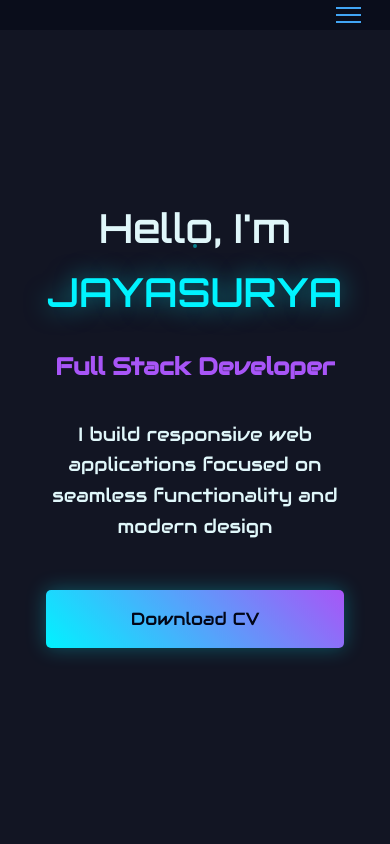
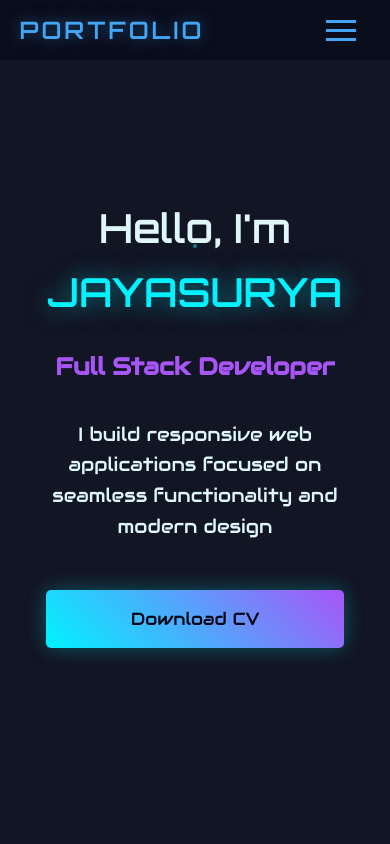
Before and after one commit to jayasurya0007/jayasurya, a React (Vite) app: page / in a window 390 px wide. Shown: the top 844 px of the page. Built offline with nearby package versions, Linux system fonts and the light colour scheme; no server answers.

Commit message:
Changes the navbar size

```diff
--- a/src/components/Navbar.css
+++ b/src/components/Navbar.css
@@ -117,14 +117,19 @@
 @media (max-width: 768px) {
   .navbar {
     padding: 15px 5%;
+    height: 60px;
+    display: flex;
+    align-items: center;
   }
 
   .mobile-menu-btn {
     display: block;
-    position: absolute;
-    right: 5%;
-    top: 50%;
-    transform: translateY(-50%);
+    position: relative; /* Change from absolute to relative */
+    right: auto; /* Remove absolute positioning */
+    top: auto;
+    transform: none;
+    margin-left: auto; /* Push it to the right */
+    padding: 15px; /* Increase padding for larger touch area */
   }
 
   .navbar-links {
@@ -140,6 +145,7 @@
     transition: max-height 0.3s ease-in-out;
   }
 
+
   .navbar-links.active {
     max-height: 500px;
   }
@@ -153,6 +159,11 @@
     padding: 12px 0;
     font-size: 1.2rem;
     display: block;
+  }
+  .mobile-menu-btn .menu-line {
+    width: 30px;
+    height: 3px;
+    margin: 6px 0;
   }
 
   .mobile-menu-btn.active .menu-line:nth-child(1) {
@@ -168,7 +179,11 @@
   }
 
   .navbar-logo {
-    display: none;
+    display: block !important;
+    margin-right: auto;
+  }
+  .navbar-logo h1 {
+    font-size: 1.5rem;
   }
 }
 
--- a/src/components/Navbar.jsx
+++ b/src/components/Navbar.jsx
@@ -71,6 +71,8 @@ const Navbar = ({
     setIsMenuOpen(false);
   };
 
+
+
   return (
     <nav className={`navbar ${isScrolled ? 'scrolled' : ''}`}>
       <div className="navbar-logo">
--- a/src/components/Skills.css
+++ b/src/components/Skills.css
@@ -96,26 +96,6 @@
   color: var(--galaxy-accent);
   transform: scale(1.2);
 }
-
-@media (max-width: 768px) {
-  .skills-grid {
-    grid-template-columns: repeat(3, 1fr);
-    gap: 15px;
-  }
-
-  .skill-card {
-    padding: 15px;
-  }
-
-  .skill-icon {
-    font-size: 2rem;
-  }
-
-  .skill-name {
-    font-size: 0.8rem;
-  }
-}
-
 /* Add these styles */
 .custom-icon {
   width: 40px;
@@ -148,3 +128,35 @@ img[data-fallback]::after {
   50% { opacity: 0.5; }
   100% { opacity: 0; left: 100%; }
 }
+
+@media (max-width: 768px) {
+  .skills-grid {
+    grid-template-columns: repeat(auto-fit, minmax(100px, 1fr));
+    gap: 10px;
+  }
+
+  .skill-card {
+    padding: 10px;
+    min-width: 0; /* Add this to prevent overflow */
+  }
+
+  .skill-icon {
+    font-size: 1.8rem;
+    margin-bottom: 8px;
+  }
+
+  .skill-name {
+    font-size: 0.7rem;
+    word-break: break-word; /* Ensure long words break properly */
+  }
+}
+
+@media (max-width: 480px) {
+  .skills-grid {
+    grid-template-columns: repeat(2, 1fr);
+  }
+
+  .skill-category {
+    padding: 15px;
+  }
+}
```
